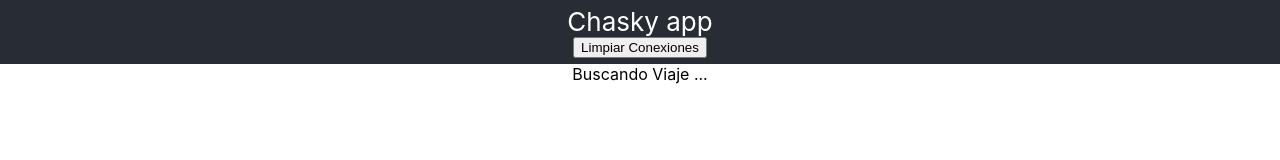
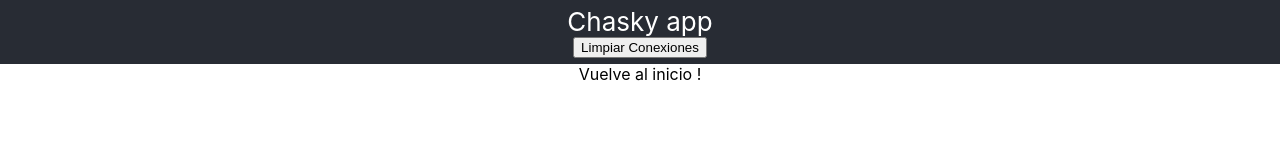
Before and after one commit to MatiNavDev/chazky-project, a React (Create React App) app: page /travelAcceptance in a window 1280 px wide. Shown: the top 160 px of the page. Built offline with nearby package versions, Linux system fonts and the light colour scheme; no server answers.

Commit message:
avance con refactor de frontend para soportat ubicacion y busqueda cerca

```diff
--- a/src/Components/TravelAcceptance/SearchingTravel/SearchingTravel.js
+++ b/src/Components/TravelAcceptance/SearchingTravel/SearchingTravel.js
@@ -1,5 +1,15 @@
-import React from 'react';
+import React from "react";
 
-const searchingTravel = () => <div>Buscando Viaje ...</div>;
+const searchingTravel = props => {
+  const { elem } = props;
+
+  const textToShow = elem
+    ? `${elem.name} (lat:${elem.location.coordinates[1]}, long:${
+        elem.location.coordinates[0]
+      }), se encuentra buscando Viaje ...`
+    : "Vuelve al inicio !";
+
+  return <div>{textToShow}</div>;
+};
 
 export default searchingTravel;
--- a/src/Containers/TravelAcceptance/User/User.js
+++ b/src/Containers/TravelAcceptance/User/User.js
@@ -36,15 +36,14 @@ class User extends Component {
 
   render() {
     const { travelInfo } = this.state;
-    const { endTravel } = this.props;
-
+    const { endTravel, user } = this.props;
     const componentToShow = travelInfo ? (
       <div>
         <TravelInformation travelInfo={travelInfo} />
         <button onClick={endTravel}>Finalizar Viaje</button>
       </div>
     ) : (
-      <SearchingTravel />
+      <SearchingTravel elem={user} />
     );
     return componentToShow;
   }
@@ -52,7 +51,8 @@ class User extends Component {
 
 const mapStateToProps = state => ({
   socket: state.travel.socket,
-  travelInfo: state.travel.travelInfo
+  travelInfo: state.travel.travelInfo,
+  user: state.travel.element
 });
 
 export default withRouter(connect(mapStateToProps)(User));
--- a/src/Containers/TravelAcceptance/Vehicle/Vehicle.js
+++ b/src/Containers/TravelAcceptance/Vehicle/Vehicle.js
@@ -47,8 +47,7 @@ class Vehicle extends Component {
   };
 
   render() {
-    const { usersToAccept, usersAccepted, endTravel } = this.props;
-
+    const { usersToAccept, usersAccepted, endTravel, vehicle } = this.props;
     const hasUsersToAccept = usersToAccept.length > 0;
     const hasUsersAccepted = usersAccepted.length > 0;
 
@@ -72,7 +71,7 @@ class Vehicle extends Component {
           <button onClick={endTravel}>Finalizar Viajes</button>
         </div>
       ) : (
-        <SearchingTravel />
+        <SearchingTravel elem={vehicle} />
       );
 
     return componentsToShow;
@@ -83,7 +82,8 @@ const mapStateToProps = state => ({
   socket: state.travel.socket,
   usersToAccept: state.travel.usersToAccept,
   usersAccepted: state.travel.usersAccepted,
-  elemSelectedId: state.travel.elemSelectedId
+  elemSelectedId: state.travel.elemSelectedId,
+  vehicle: state.travel.element
 });
 
 const mapDispatchToProps = dispatch => ({
--- a/src/Containers/TravelSearch/TravelSearch.js
+++ b/src/Containers/TravelSearch/TravelSearch.js
@@ -11,7 +11,21 @@ import * as constants from "../../shared/constants";
 
 class TravelSearch extends Component {
   state = {
-    shareTravel: false
+    shareTravel: false,
+    location: {
+      latitude: {
+        value: 0,
+        label: "Latitud"
+      },
+      longitude: {
+        value: 0,
+        label: "Longitud"
+      },
+      maxDistance: {
+        value: 0,
+        label: "Max. Distancia"
+      }
+    }
   };
 
   /**
@@ -22,10 +36,26 @@ class TravelSearch extends Component {
   };
 
   /**
+   * Maneja el cambio de valor en los input de location
+   */
+  locationInputChangeHandler = (event, key) => {
+    const locationKeyObj = { ...this.state.location[key] };
+    locationKeyObj.value = +event.target.value;
+
+    const updatedlocationKey = {
+      [key]: locationKeyObj
+    };
+
+    this.setState(prevState => ({
+      location: { ...prevState.location, ...updatedlocationKey }
+    }));
+  };
+
+  /**
    * Ejecuta el reducer de buscar viaje
    */
   searchTravel = () => {
-    const { shareTravel } = this.state;
+    const { shareTravel, location } = this.state;
     const {
       history,
       requerimentsSelecteds,
@@ -34,27 +64,30 @@ class TravelSearch extends Component {
       socket,
       type
     } = this.props;
-
     onSearchTravel(
       requerimentsSelecteds,
       type,
       shareTravel,
       elemSelectedId,
       history.push,
-      socket
+      socket,
+      location.latitude.value,
+      location.longitude.value,
+      location.maxDistance.value
     );
   };
 
   render() {
-    const { shareTravel } = this.state;
+    const { shareTravel, location } = this.state;
     const { loading, type, error } = this.props;
 
     if (loading) return <LoadingComponent additonalText="Viaje" />;
 
-    const inputId = "shareVehicle";
+    const shareVehicleinputId = "shareVehicle";
 
     let requerimentsSelectorComponent = null,
-      shareTravelElem = null;
+      shareTravelElem = null,
+      locationInputsElem = null;
 
     if (type === constants.USER) {
       requerimentsSelectorComponent = <RequerimentsSelector />;
@@ -65,11 +98,36 @@ class TravelSearch extends Component {
             defaultChecked={shareTravel}
             onChange={this.onChangeSearchTravel}
             type="checkbox"
-            id={inputId}
+            id={shareVehicleinputId}
           />
-          <label htmlFor={inputId}>
+          <label htmlFor={shareVehicleinputId}>
             <span className="fa fa-check" /> Deseas Compartir Viaje ?
           </label>
+        </div>
+      );
+
+      locationInputsElem = (
+        <div>
+          {Object.keys(location).map(key => {
+            const locationObj = location[key];
+            return (
+              <div key={key}>
+                <label htmlFor={key}>
+                  <span className="fa fa-check" />{" "}
+                  {"Ingrese " + locationObj.label}
+                </label>
+                <input
+                  style={{ margin: "2px 5px" }}
+                  onChange={event =>
+                    this.locationInputChangeHandler(event, key)
+                  }
+                  type="number"
+                  id={key}
+                  value={locationObj.value}
+                />
+              </div>
+            );
+          })}
         </div>
       );
     }
@@ -80,8 +138,8 @@ class TravelSearch extends Component {
           <TypeSelectors />
           {requerimentsSelectorComponent}
           {shareTravelElem}
-
-          <div>
+          {locationInputsElem}
+          <div style={{ margin: "5px 0" }}>
             <button disabled={type ? false : true} onClick={this.searchTravel}>
               Search
             </button>
@@ -114,7 +172,10 @@ const mapDispatchToProps = dispatch => ({
     shareTravel,
     elemSelectedId,
     push,
-    socket
+    socket,
+    latitude,
+    longitude,
+    maxDistance
   ) =>
     dispatch(
       actions.searchTravel(
@@ -123,7 +184,10 @@ const mapDispatchToProps = dispatch => ({
         shareTravel,
         elemSelectedId,
         push,
-        socket
+        socket,
+        latitude,
+        longitude,
+        maxDistance
       )
     )
 });
--- a/src/axios-instances.js
+++ b/src/axios-instances.js
@@ -1,8 +1,9 @@
 import axios from "axios";
 
-const baseUrl = process.env.NODE_ENV
-  ? "http://localhost:3007/chasky-project-api/v1/"
-  : "https://chasky-app-server.herokuapp.com/chasky-project-api/v1/";
+const baseUrl =
+  process.env.NODE_ENV === "development"
+    ? "http://localhost:3007/chasky-project-api/v1/"
+    : "https://chasky-app-server.herokuapp.com/chasky-project-api/v1/";
 
 const axiosUsers = axios.create({
   baseURL: baseUrl + "users/"
--- a/src/store/actions/travel.js
+++ b/src/store/actions/travel.js
@@ -39,9 +39,10 @@ const elementNotUsedAnymore = () => ({
 const saveTravelStart = () => ({
   type: actionTypes.SAVE_TRAVEL_STARTS
 });
-const saveTravelSuccess = socket => ({
+const saveTravelSuccess = (socket, element) => ({
   type: actionTypes.SAVE_TRAVEL_SUCCESS,
-  socket
+  socket,
+  element
 });
 const saveTravelError = message => ({
   type: actionTypes.SAVE_TRAVEL_FAIL,
@@ -67,7 +68,7 @@ const removeUserAccepted = userAcceptedId => ({
 });
 
 const socketInit = () => dispatch => {
-  const socket = socketIOClient("https://chasky-app-server.herokuapp.com");
+  const socket = socketIOClient("http://localhost:3007");
 
   socket.on("connect", () => console.log("client connected"));
 
@@ -90,8 +91,11 @@ const searchTravel = (
   type,
   shareTravel,
   elemSelectedId,
-  push,
-  socket
+  historyPush,
+  socket,
+  latitude,
+  longitude,
+  maxDistance
 ) => async dispatch => {
   try {
     dispatch(saveTravelStart());
@@ -102,14 +106,17 @@ const searchTravel = (
         requerimentsSelecteds,
         shareTravel,
         [type]: elemSelectedId,
-        socketId: socket.id
+        socketId: socket.id,
+        latitude,
+        longitude,
+        maxDistance
       };
       const resp = await axiosInstance.post("/", body);
-      dispatch(saveTravelSuccess(socket));
+      dispatch(saveTravelSuccess(socket, resp.data.data.element));
       if (type === constants.VEHICLE)
         dispatch(saveUserToAccept(resp.data.data.usersToAccept));
 
-      push("/travelAcceptance");
+      historyPush("/travelAcceptance");
     } catch (error) {
       dispatch(saveTravelError(error));
     }
--- a/src/store/reducers/travel.js
+++ b/src/store/reducers/travel.js
@@ -9,8 +9,16 @@ const initialState = {
   usersAccepted: [],
   loading: false,
   elemSelectedId: "",
+  element: "",
   error: ""
 };
+
+const setTravelSuccess = (state, action) =>
+  updateObject(state, {
+    loading: false,
+    socket: action.socket,
+    element: action.element
+  });
 
 const addRequeriment = (state, action) => {
   return updateObject(state, {
@@ -62,7 +70,7 @@ const travelReducer = (state = initialState, action) => {
     case actionTypes.SAVE_TRAVEL_STARTS:
       return updateObject(state, { loading: true });
     case actionTypes.SAVE_TRAVEL_SUCCESS:
-      return updateObject(state, { loading: false, socket: action.socket });
+      return setTravelSuccess(state, action);
     case actionTypes.SAVE_TRAVEL_FAIL:
       return updateObject(state, { loading: false, error: action.message });
     case actionTypes.ADD_REQUERIMENT:
```
